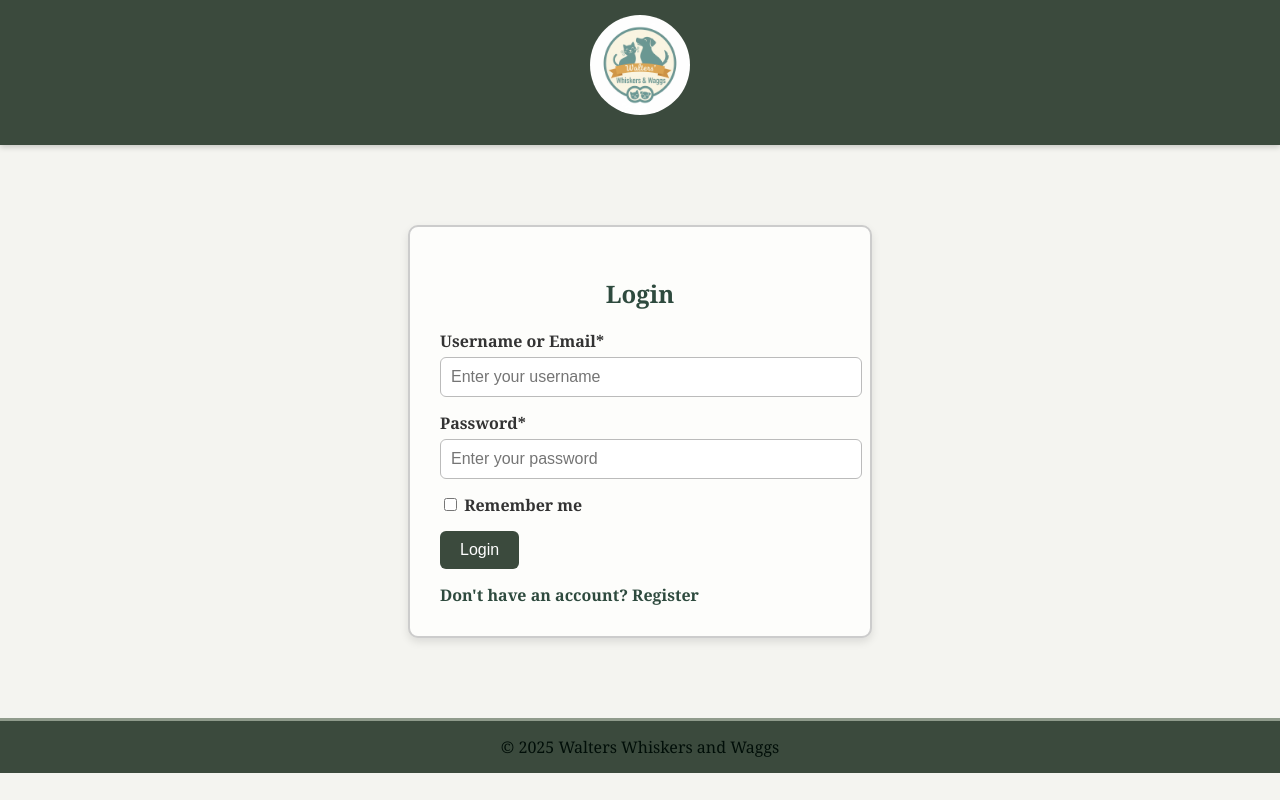
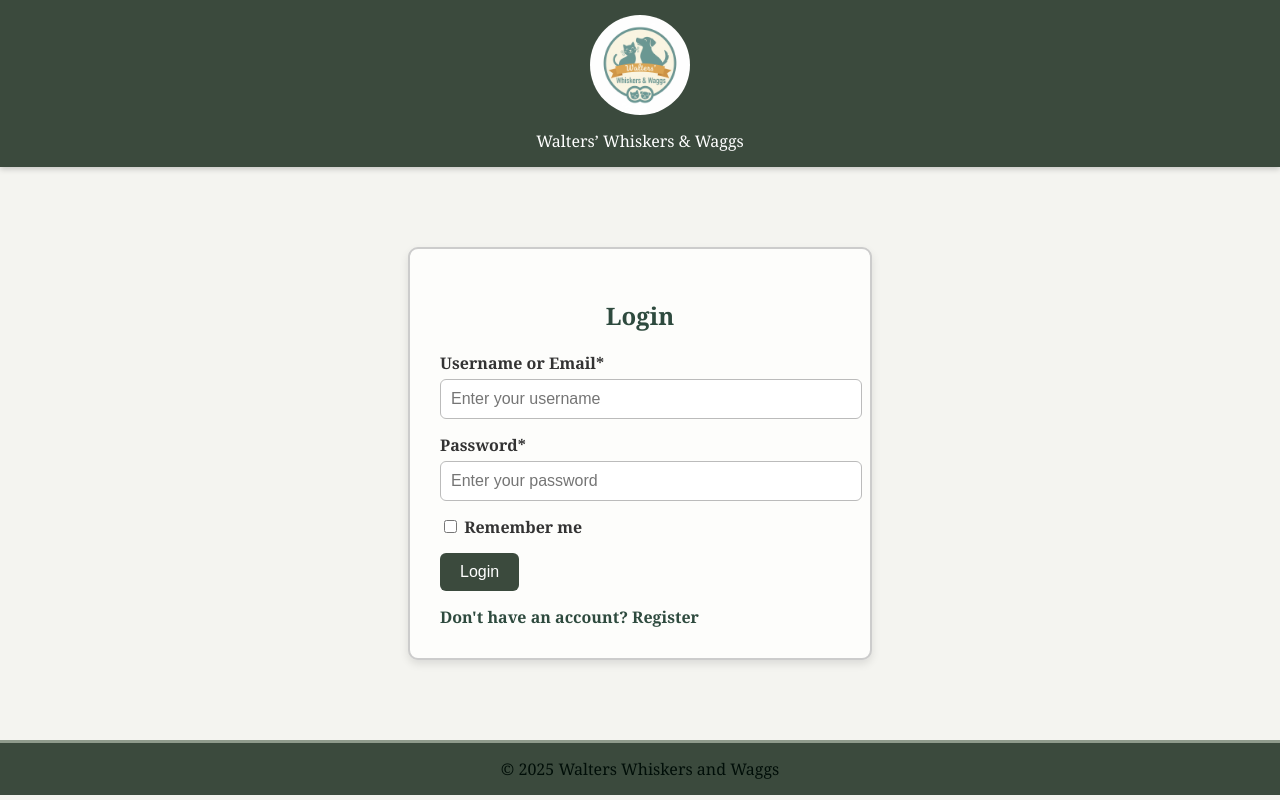
Before and after one commit to CaleighiaW/cwalters_2404248_utech_IA-2, a plain HTML site: page index.html in a window 1280 px wide. Drawn offline with Linux system fonts and the light colour scheme.

Commit message:
Update index.html

```diff
--- a/index.html
+++ b/index.html
@@ -11,6 +11,7 @@
 
   <header class="header">
     <img src="../Assets/logo.jpg" alt="Walters Whiskers and Waggs Logo">
+    <div> Walters’ Whiskers & Waggs </div>
   </header>
 
   <div class="form-container">
```
